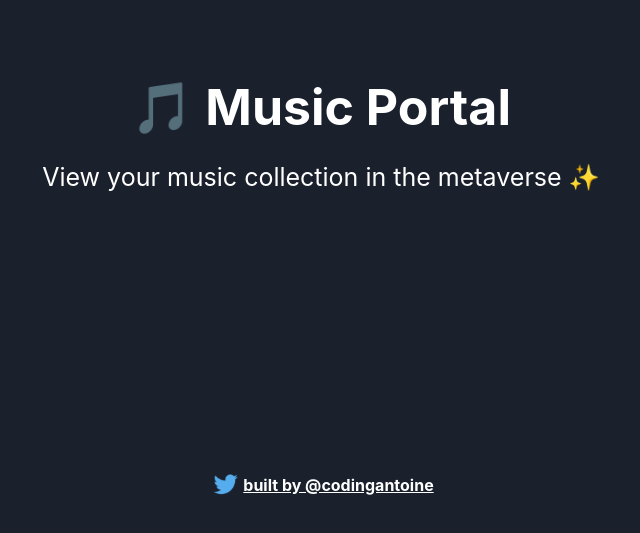
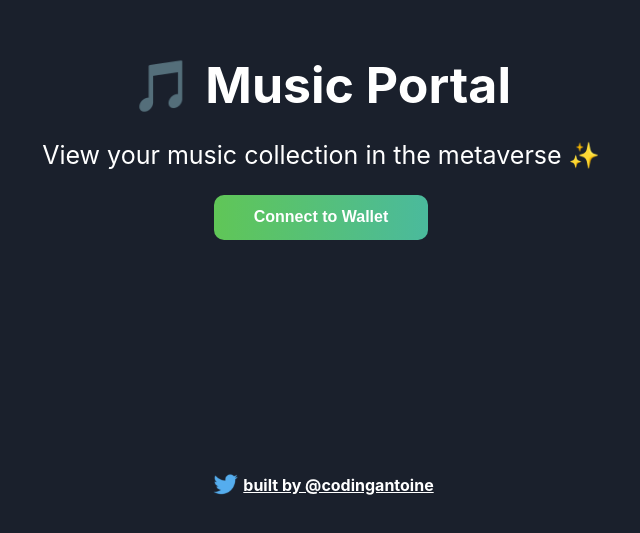
Before and after one commit to antoineandrieu/music-portal, a React (Create React App) app: page / in a window 1280 px wide. Shown: the part 253-786 px from the top of the page, without its empty margins (319-959 px from the left). Built offline with nearby package versions, Linux system fonts and the light colour scheme.

Commit message:
feat: add wallet login

```diff
--- a/src/App.js
+++ b/src/App.js
@@ -1,3 +1,4 @@
+import React, { useEffect, useState } from 'react';
 import twitterLogo from './assets/twitter-logo.svg';
 import './App.css';
 
@@ -6,14 +7,78 @@
 const TWITTER_LINK = `https://twitter.com/${TWITTER_HANDLE}`;
 
 const App = () => {
+  const [walletAddress, setWalletAddress] = useState(null);
+
+  const checkIfWalletIsConnected = async () => {
+    try {
+      const { solana } = window;
+
+      if (solana) {
+        if (solana.isPhantom) {
+          console.log('Phantom wallet found!');
+
+          /*
+           * The solana object gives us a function that will allow us to connect
+           * directly with the user's wallet!
+           */
+          const response = await solana.connect({ onlyIfTrusted: true });
+          console.log(
+            'Connected with Public Key:',
+            response.publicKey.toString()
+          );
+          setWalletAddress(response.publicKey.toString());
+        }
+      } else {
+        alert('Solana object not found! Get a Phantom Wallet 👻');
+      }
+    } catch (error) {
+      console.error(error);
+    }
+  };
+
+  const connectWallet = async () => {
+    const { solana } = window;
+
+    if (solana) {
+      const response = await solana.connect();
+      console.log('Connected with Public Key:', response.publicKey.toString());
+      setWalletAddress(response.publicKey.toString());
+    }
+  };
+  /*
+   * We want to render this UI when the user hasn't connected
+   * their wallet to our app yet.
+   */
+  const renderNotConnectedContainer = () => (
+    <button
+      className="cta-button connect-wallet-button"
+      onClick={connectWallet}
+    >
+      Connect to Wallet
+    </button>
+  );
+
+  /*
+   * When our component first mounts, let's check to see if we have a connected
+   * Phantom Wallet
+   */
+  useEffect(() => {
+    const onLoad = async () => {
+      await checkIfWalletIsConnected();
+    };
+    window.addEventListener('load', onLoad);
+    return () => window.removeEventListener('load', onLoad);
+  }, []);
+
   return (
     <div className="App">
-      <div className="container">
+      <div className={walletAddress ? 'authed-container' : 'container'}>
         <div className="header-container">
           <p className="header">🎵 Music Portal</p>
           <p className="sub-text">
             View your music collection in the metaverse ✨
           </p>
+          {!walletAddress && renderNotConnectedContainer()}
         </div>
         <div className="footer-container">
           <img alt="Twitter Logo" className="twitter-logo" src={twitterLogo} />
```
